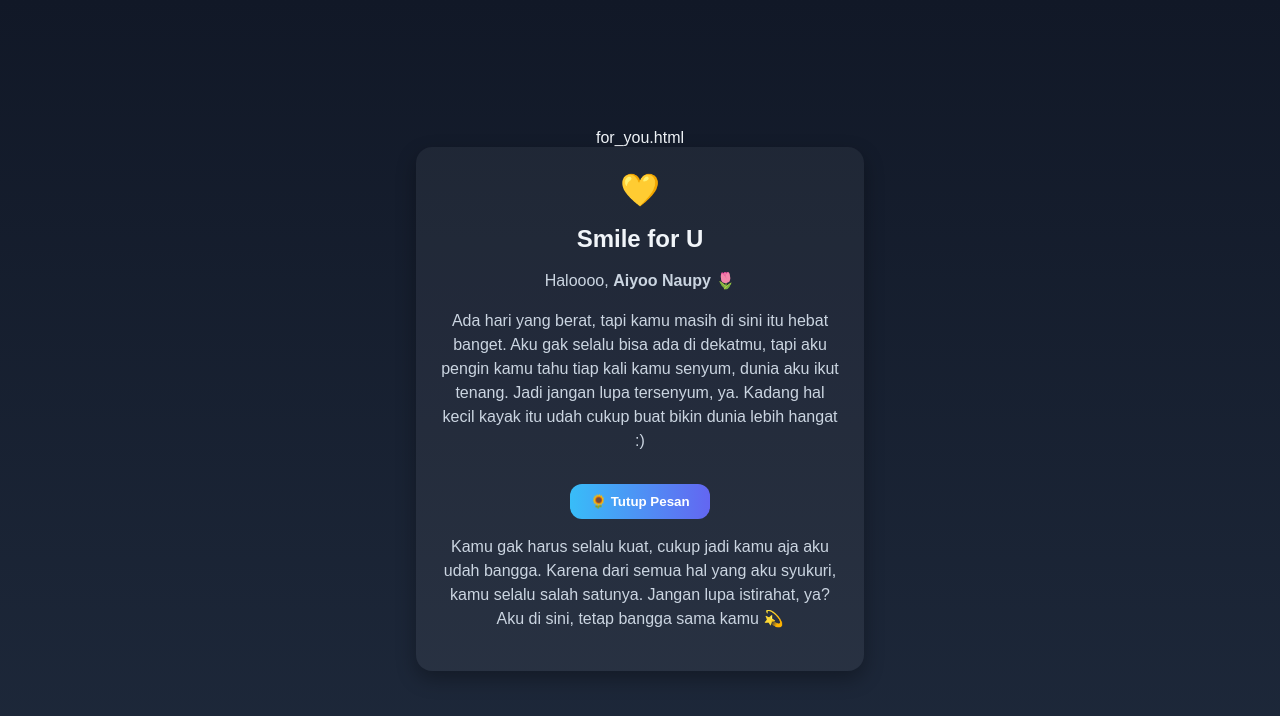
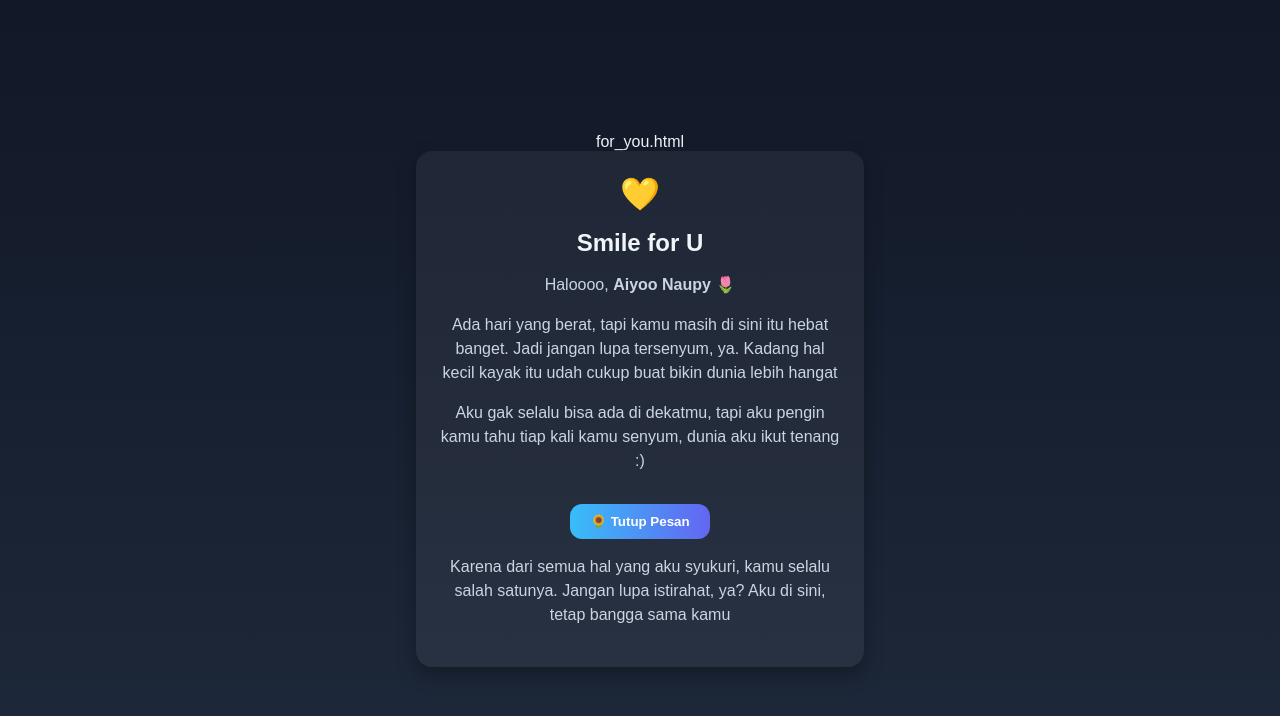
Before and after one commit to bramantachiello-arch/smile-only-for-u, a plain HTML site: page index.html in a window 1280 px wide. Both pictures are taken after a click on the button "💌 Buka Pesan Lagi". Drawn offline with Linux system fonts and the light colour scheme.

Commit message:
Uindex.html

```diff
--- a/index.html
+++ b/index.html
@@ -77,9 +77,11 @@ for_you.html
     <div class="heart">💛</div>
     <h1>Smile for U</h1>
     <p id="teks">Haloooo, <b id="nama">Aiyoo Naupy</b> 🌷</p>
-    <p id="pesan">Ada hari yang berat, tapi kamu masih di sini itu hebat banget. Aku gak selalu bisa ada di dekatmu, tapi aku pengin kamu tahu tiap kali kamu senyum, dunia aku ikut tenang. Jadi jangan lupa tersenyum, ya. Kadang hal kecil kayak itu udah cukup buat bikin dunia lebih hangat :)</p>
+    <p id="pesan">Ada hari yang berat, tapi kamu masih di sini itu hebat banget. Jadi jangan lupa tersenyum, ya. Kadang hal kecil kayak itu udah cukup buat bikin dunia lebih hangat</p>
+    <p id="pesan">Aku gak selalu bisa ada di dekatmu, tapi aku pengin kamu tahu tiap kali kamu senyum, dunia aku ikut tenang :)</p>
     <button id="btn">💌 Buka Pesan Lagi</button>
-    <p id="extra" class="hidden">Kamu gak harus selalu kuat, cukup jadi kamu aja aku udah bangga. Karena dari semua hal yang aku syukuri, kamu selalu salah satunya. Jangan lupa istirahat, ya? Aku di sini, tetap bangga sama kamu 💫</p>
+    <p id="extra" class="hidden">Karena dari semua hal yang aku syukuri, kamu selalu salah satunya. Jangan lupa istirahat, ya? Aku di sini, tetap bangga sama kamu
+    <p id="extra" class="hidden">Kamu gak harus selalu kuat, cukup jadi kamu aja aku udah bangga.💫</p>
   </div>
 
 <script>
```
